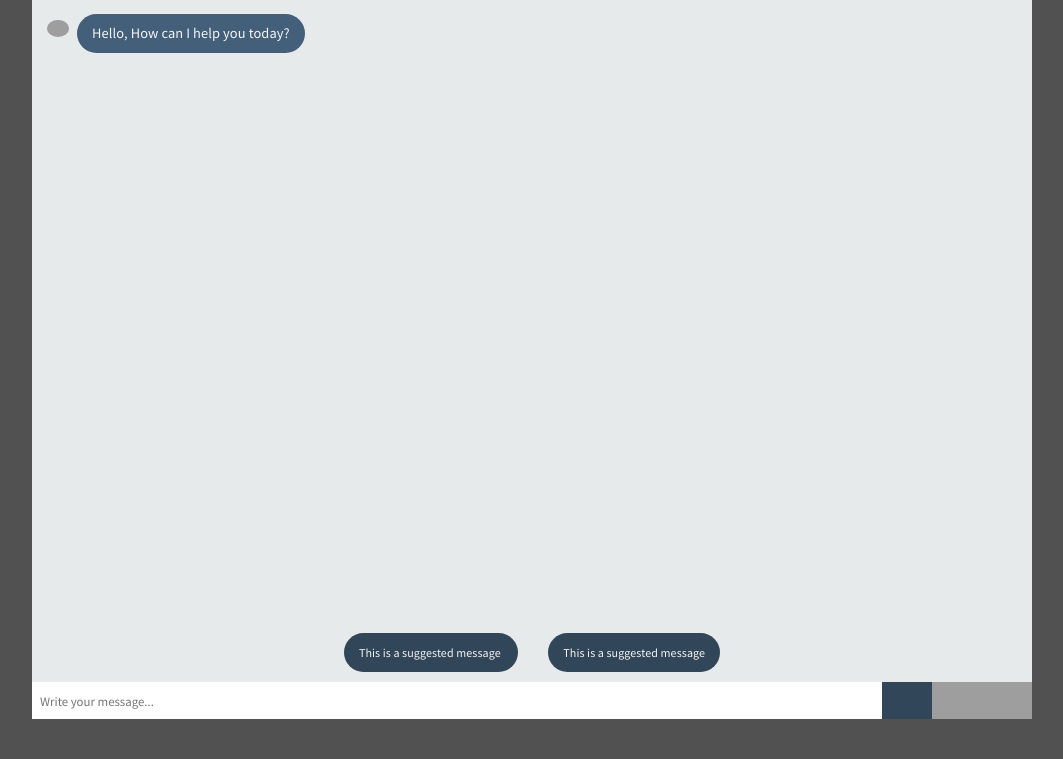
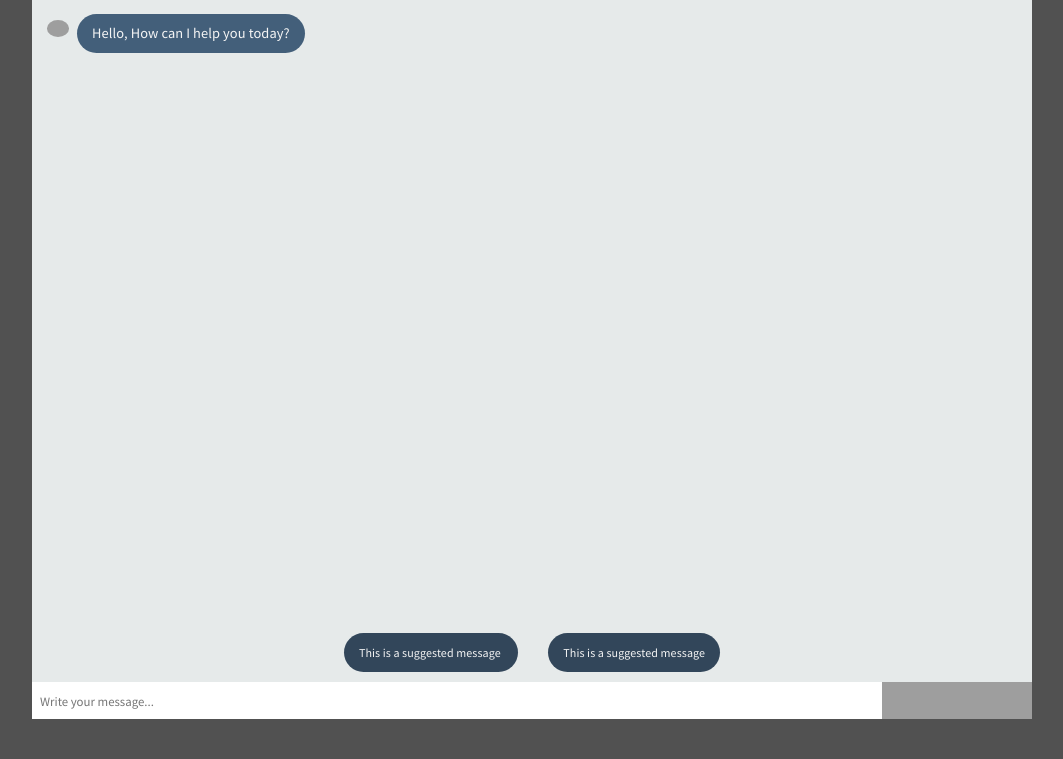
Before and after one commit to u1602283/cs261-front-end, a Python web app: template templates/index.html in a window 1280 px wide. Shown: the part 41-800 px from the top of the page, without its empty margins (108-1171 px from the left). Run offline with Jinja, Linux system fonts and the light colour scheme; the template is opened without the code that fills it, so the values that code supplies are empty; some libraries are stand-ins or nearby versions; grey boxes are pictures that could not be loaded.

Commit message:
Styling for mute button

```diff
--- a/static/css/main.css
+++ b/static/css/main.css
@@ -318,3 +318,8 @@ a {
   background-repeat: no-repeat;
   background-position: center;
 }
+#frame .content .message-input .wrap #voice-output-btn {
+  background-image: url('https://cdn.discordapp.com/attachments/400378754427256834/418937559305945088/sound-on.svg');
+  background-repeat: no-repeat;
+  background-position: center;
+}
```
